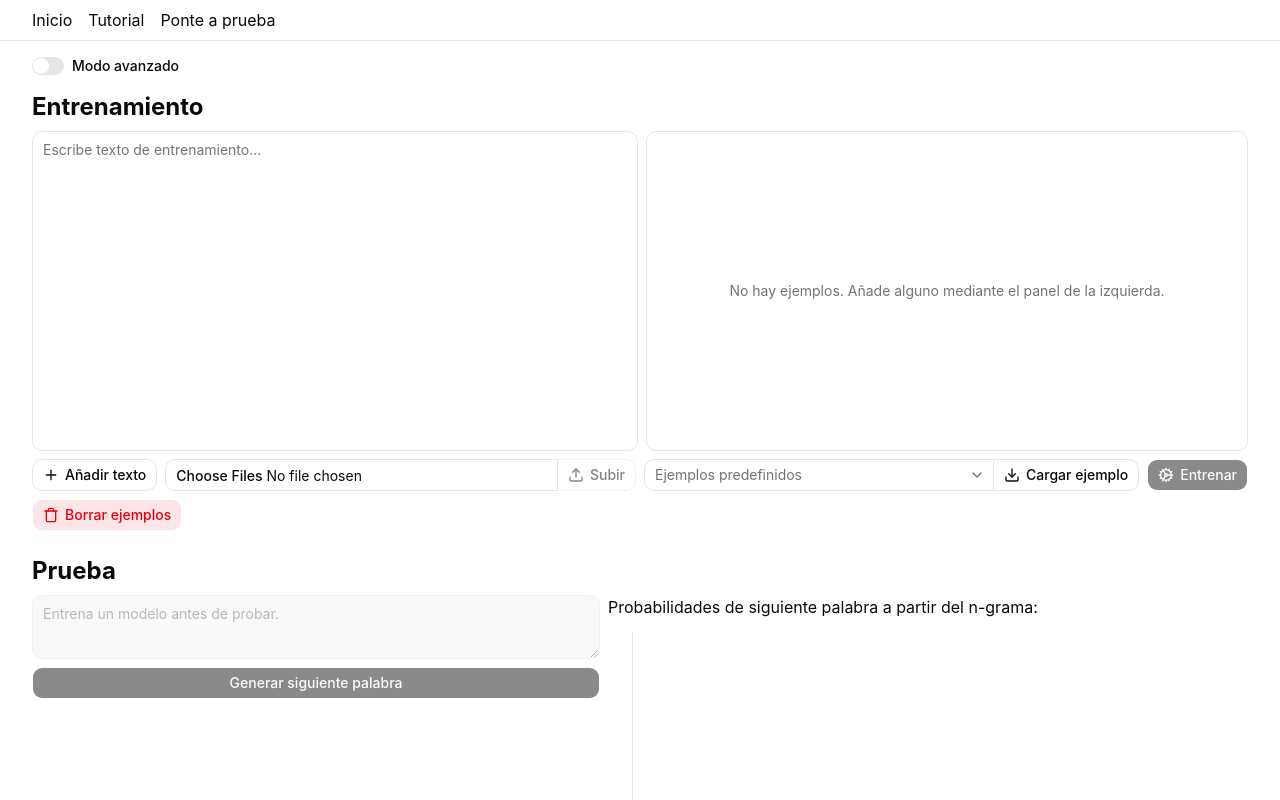
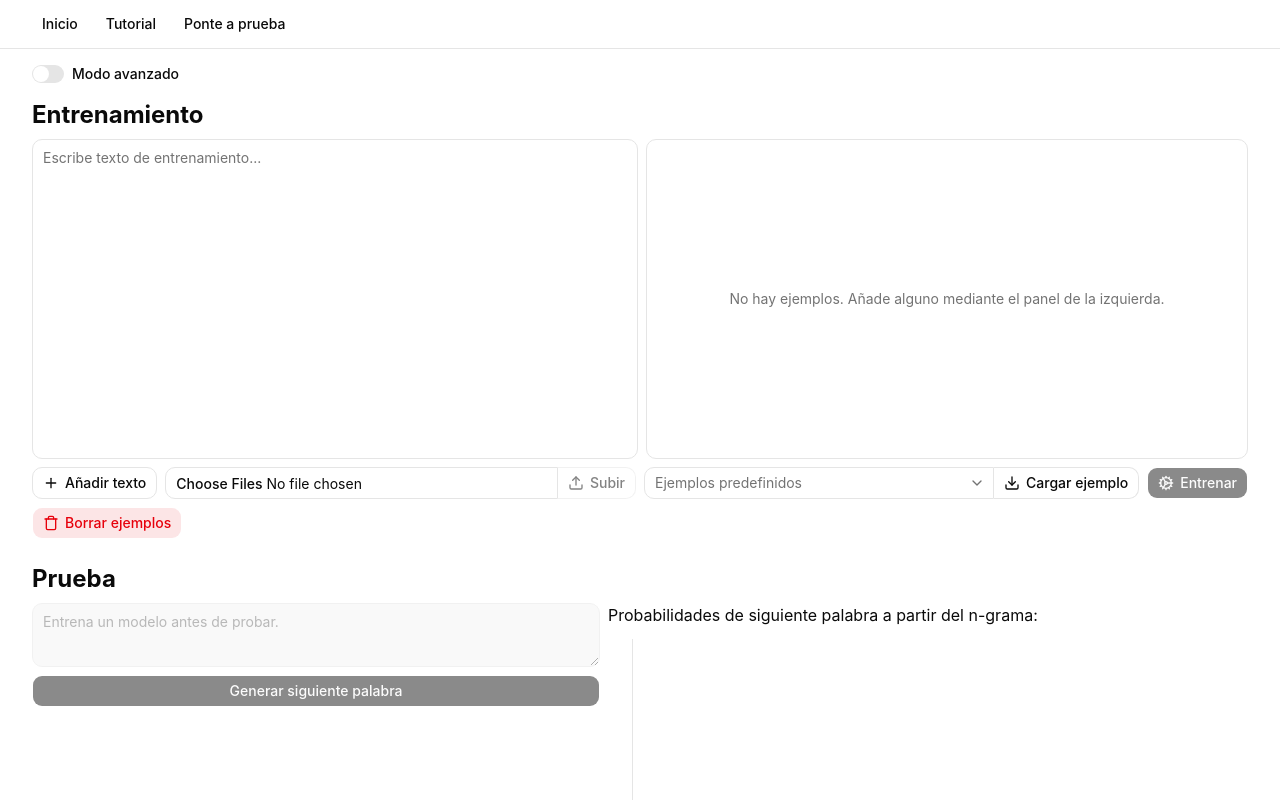
Before and after one commit to ElenaTomasVela/GlassParrot, a React (Vite) app: page / in a window 1280 px wide. Shown: the top 800 px of the page. Built offline with nearby package versions, Linux system fonts and the light colour scheme; what @reactour/tour would draw is missing.

Commit message:
feat: tweak navbar style

```diff
--- a/src/components/Navbar.tsx
+++ b/src/components/Navbar.tsx
@@ -1,13 +1,27 @@
 import { Link } from "@tanstack/react-router";
 import { Separator } from "./Separator";
+import type { ReactNode } from "react";
 
-export const Navbar = (props: {}) => {
+const NavLink = ({ to, children }: { to: string; children: ReactNode }) => {
+  return (
+    <Link
+      to={to}
+      className="rounded-sm px-2.5 py-1.5 text-sm font-medium transition-all
+      hover:bg-muted focus:bg-muted focus-visible:ring-ring/50 focus-visible:outline-1
+      disabled:pointer-events-none disabled:opacity-50"
+    >
+      {children}
+    </Link>
+  );
+};
+
+export const Navbar = () => {
   return (
     <>
-      <div className="flex gap-4 px-8 py-2">
-        <Link to="/">Inicio</Link>
-        <Link to="/tutorial">Tutorial</Link>
-        <a>Ponte a prueba</a>
+      <div className="flex gap-2 px-8 py-2">
+        <NavLink to="/">Inicio</NavLink>
+        <NavLink to="/tutorial">Tutorial</NavLink>
+        <NavLink to="/evaluation">Ponte a prueba</NavLink>
       </div>
       <Separator />
     </>
```
